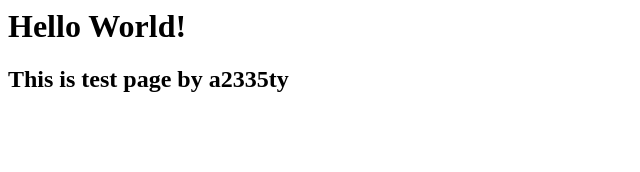
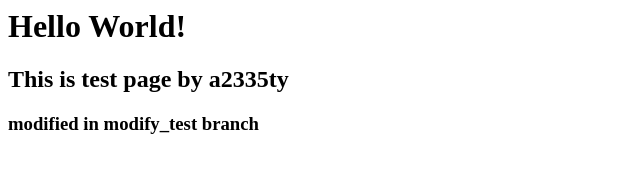
Before and after one commit to takeshi-yamashita-aiit/our_project, a plain HTML site: page index.html in a window 1280 px wide. Shown: the whole page, without its empty margins (0-640 px from the left). Drawn offline with Linux system fonts and the light colour scheme.

Commit message:
modified in modify_test branch

```diff
--- a/index.html
+++ b/index.html
@@ -6,5 +6,8 @@ Hello World!
 <h2>
 This is test page by a2335ty
 </h2>
+<h3>
+modified in modify_test branch
+</h3>
 </body>
 </html>
```
